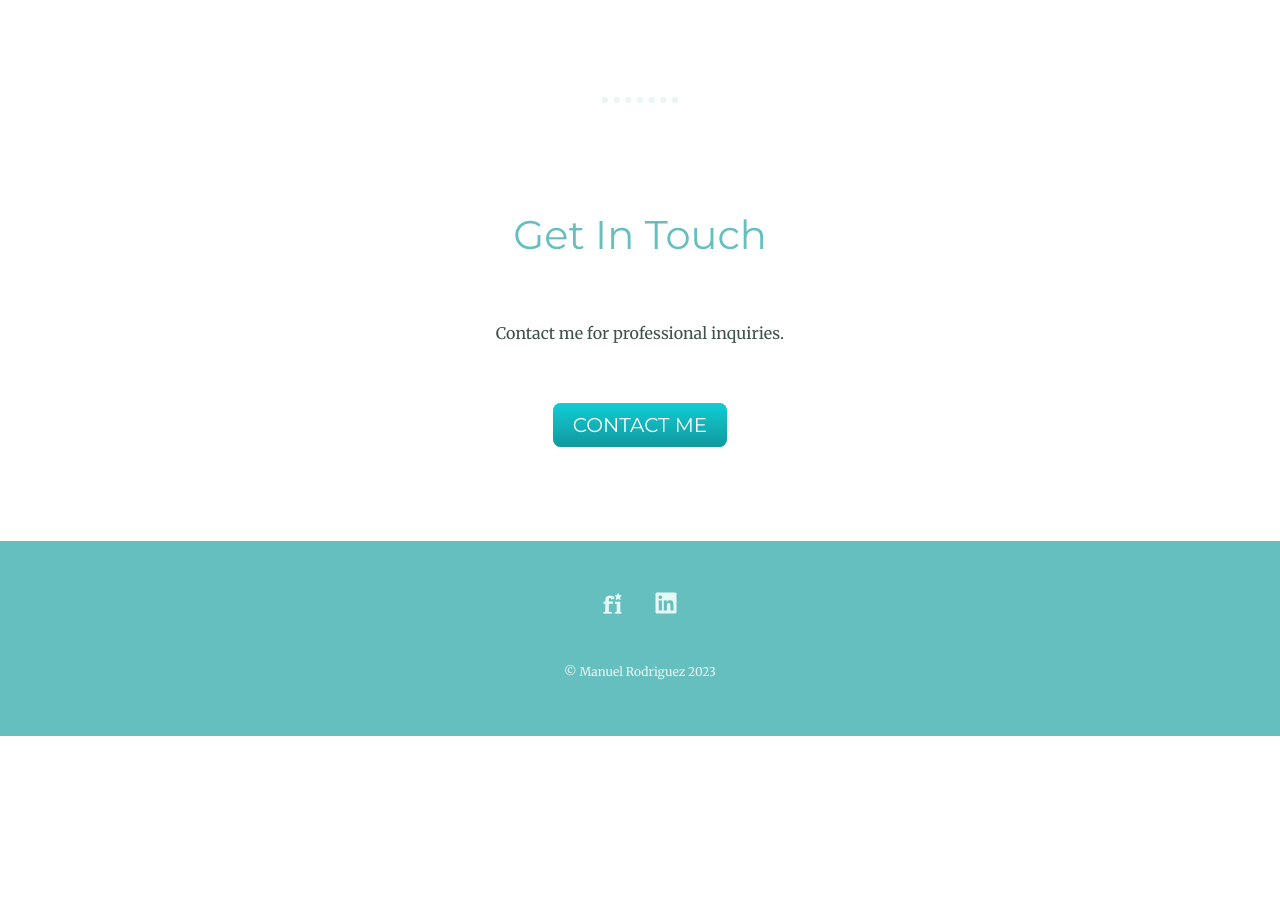
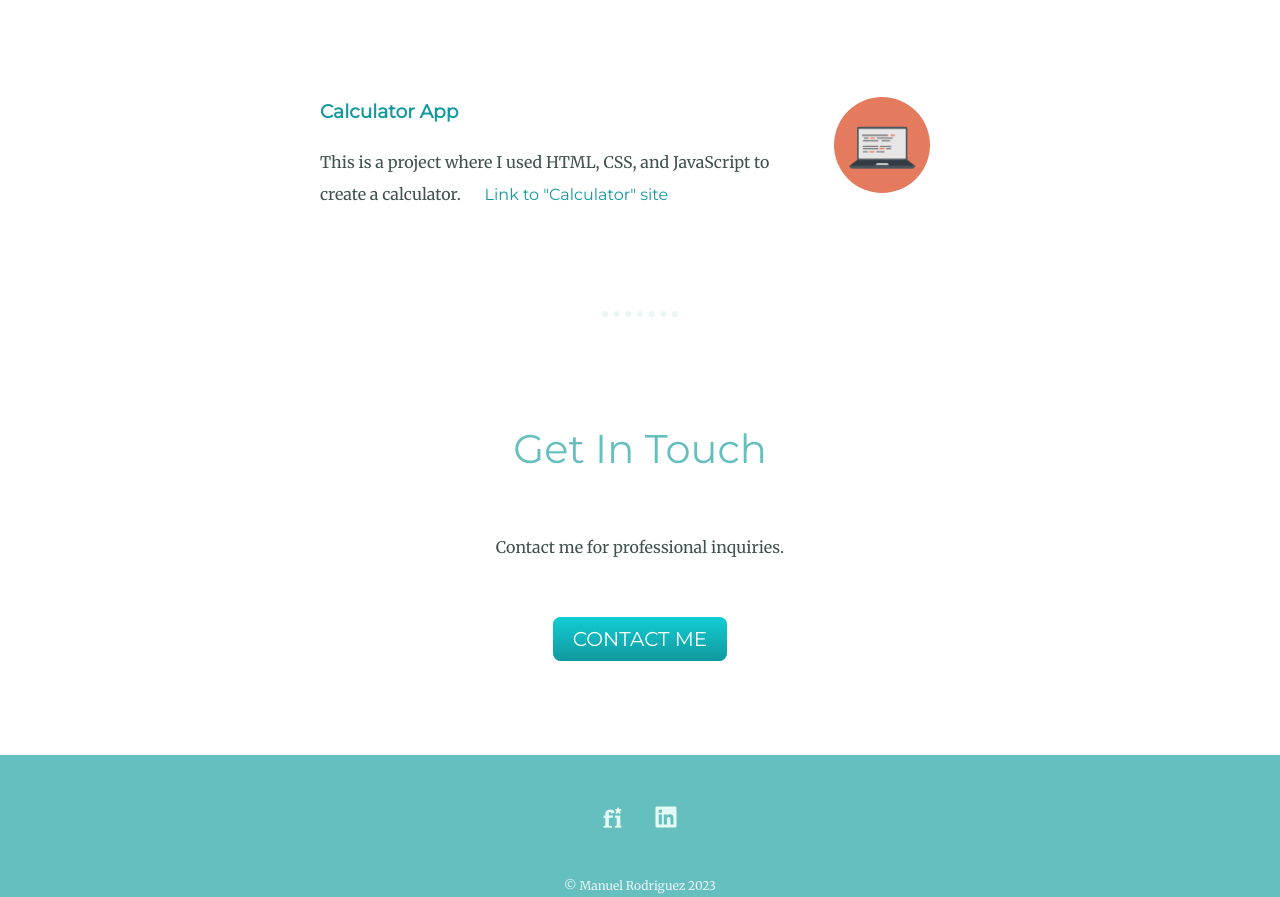
Before and after one commit to manny53365/Web-Dev-Portfolio, a plain HTML site: page index.html in a window 1280 px wide. Shown: the part 7068-7965 px from the top of the page. Before the commit the page ends 7804 px from the top, so only its background shows below. Drawn offline with Linux system fonts and the light colour scheme.

Commit message:
added calculator project to the exisitng list of projects

```diff
--- a/index.html
+++ b/index.html
@@ -231,6 +231,13 @@
                     <a href="https://manny53365.github.io/odin-etch-a-sketch/" target="_blank" rel="noopener noreferrer">Link to "Etch-a-Sketch" game</a>
                 </p>
             </div>
+            <div class="project-row">
+                <img alt="" class="images chillies-img" src="./images/computer.png" />
+                <h3>Calculator App</h3>
+                <p>This is a project where I used HTML, CSS, and JavaScript to create a calculator.
+                    <a href="https://manny53365.github.io/odin-calculator/" target="_blank" rel="noopener noreferrer">Link to "Calculator" site</a>
+                </p>
+            </div>
         </div>
         <hr />
         <div class="contact-me" id="contact-me">
```
Also changed, not shown: 1 other file.
